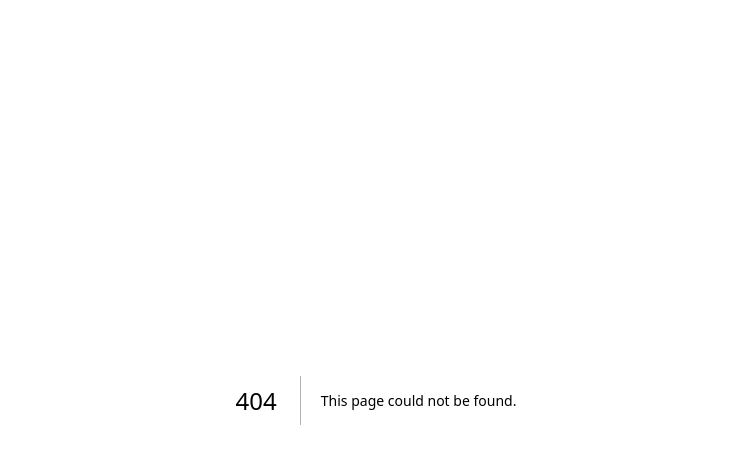
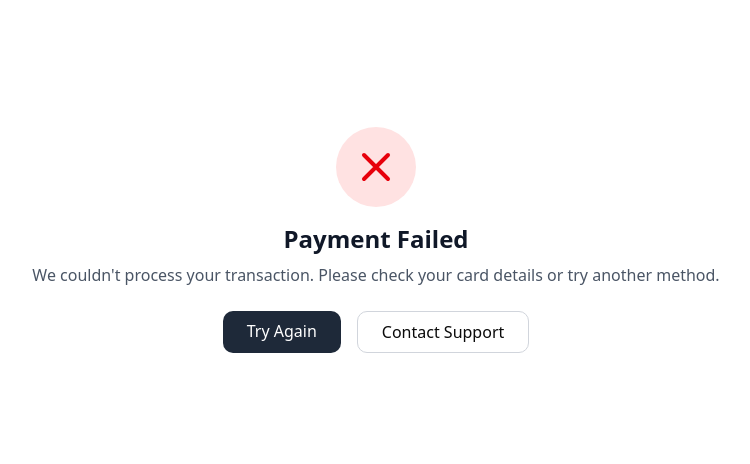
Before and after one commit to yeshewasG/starpay, a Next.js app: page /failed in a window 1280 px wide. Before the commit this address had no page. Shown: the top 464 px of the page, without its empty margins (264-1014 px from the left). Built offline with nearby package versions, Linux system fonts and the light colour scheme.

Commit message:
succes route handler

```diff
--- a/app/(home)/response/page.tsx
+++ /dev/null
@@ -1,88 +0,0 @@
-"use client";
-
-import { useSearchParams } from "next/navigation";
-import { Card, CardContent, CardHeader, CardTitle } from "@/components/ui/card";
-import { Badge } from "@/components/ui/badge";
-import { Button } from "@/components/ui/button";
-import { Separator } from "@/components/ui/separator";
-import { CheckCircle2, XCircle, AlertTriangle } from "lucide-react";
-
-export default function ResponsePage() {
-  const params = useSearchParams();
-
-  const decision = params.get("decision");
-  const reasonCode = params.get("reason_code");
-  const message = params.get("message");
-
-  const reference = params.get("reference_number");
-  const amount = params.get("auth_amount");
-  const currency = params.get("auth_currency");
-  const cardType = params.get("card_type_name");
-
-  const isSuccess = decision === "ACCEPT" && reasonCode === "100";
-
-  return (
-    <div className="max-w-[1728px] mx-auto px-6 pt-32 pb-20">
-      <div className="max-w-xl mx-auto">
-        <Card className="rounded-2xl shadow-lg">
-          <CardHeader className="flex flex-col items-center text-center gap-2">
-            {isSuccess ? (
-              <>
-                <CheckCircle2 className="w-12 h-12 text-green-600" />
-                <CardTitle className="text-2xl text-green-600">
-                  Payment Successful
-                </CardTitle>
-                <Badge className="bg-green-100 text-green-700">Approved</Badge>
-              </>
-            ) : (
-              <>
-                {decision === "REJECT" ? (
-                  <XCircle className="w-12 h-12 text-red-600" />
-                ) : (
-                  <AlertTriangle className="w-12 h-12 text-yellow-600" />
-                )}
-                <CardTitle className="text-2xl text-red-600">
-                  Payment Failed
-                </CardTitle>
-                <Badge variant="destructive">{decision ?? "UNKNOWN"}</Badge>
-              </>
-            )}
-          </CardHeader>
-
-          <CardContent className="space-y-4">
-            <Separator />
-
-            <div className="space-y-2 text-sm">
-              <Info label="Reference Number" value={reference} />
-              <Info
-                label="Amount"
-                value={amount && currency ? `${amount} ${currency}` : "—"}
-              />
-              <Info label="Card Type" value={cardType} />
-              <Info label="Message" value={message} />
-              <Info label="Reason Code" value={reasonCode} />
-            </div>
-
-            <Separator />
-
-            <Button
-              className="w-full rounded-xl"
-              onClick={() => (window.location.href = "/")}
-            >
-              Back to Home
-            </Button>
-          </CardContent>
-        </Card>
-      </div>
-    </div>
-  );
-}
-
-function Info({ label, value }: { label: string; value?: string | null }) {
-  return (
-    <div className="flex justify-between text-gray-700">
-      <span className="text-muted-foreground">{label}</span>
-      <span className="font-medium">{value || "—"}</span>
-    </div>
-  );
-}
--- /dev/null
+++ b/app/(response)/failed/page.tsx
@@ -0,0 +1,40 @@
+export default function PaymentFailed() {
+  return (
+    <div className="flex flex-col items-center justify-center min-h-[60vh] p-4 text-center">
+      <div className="bg-red-100 p-4 rounded-full mb-4">
+        <svg
+          className="w-12 h-12 text-red-600"
+          fill="none"
+          stroke="currentColor"
+          viewBox="0 0 24 24"
+        >
+          <path
+            strokeLinecap="round"
+            strokeLinejoin="round"
+            strokeWidth="2"
+            d="M6 18L18 6M6 6l12 12"
+          />
+        </svg>
+      </div>
+      <h1 className="text-2xl font-bold text-gray-900">Payment Failed</h1>
+      <p className="text-gray-600 mt-2">
+        We couldn't process your transaction. Please check your card details or
+        try another method.
+      </p>
+      <div className="flex gap-4 mt-6">
+        <a
+          href="/checkout"
+          className="px-6 py-2 bg-gray-800 text-white rounded-lg"
+        >
+          Try Again
+        </a>
+        <a
+          href="/support"
+          className="px-6 py-2 border border-gray-300 rounded-lg"
+        >
+          Contact Support
+        </a>
+      </div>
+    </div>
+  );
+}
--- /dev/null
+++ b/app/(response)/success/route.ts
@@ -0,0 +1,29 @@
+import { NextResponse } from "next/server";
+
+export async function POST(request: Request) {
+  try {
+    console.log("RESP");
+
+    const formData = await request.formData();
+    const data = Object.fromEntries(formData.entries());
+    console.log(data);
+
+    // CyberSource returns the transaction ID in the 'transaction_id' field
+    const transactionId = data.transaction_id || data.request_token || "N/A";
+
+    // We redirect to the GET version of the same page with the ID in the URL
+    // We use a script to "break out" of the iframe so the success page is full-screen
+    return new NextResponse(
+      `<html>
+        <body>
+          <script>
+            window.top.location.href = "/success/ui?tid=${transactionId}";
+          </script>
+        </body>
+      </html>`,
+      { headers: { "Content-Type": "text/html" } },
+    );
+  } catch (err) {
+    return NextResponse.redirect(new URL("/failed", request.url));
+  }
+}
--- /dev/null
+++ b/app/(response)/success/ui/page.tsx
@@ -0,0 +1,31 @@
+export default function PaymentSuccess() {
+  return (
+    <div className="flex flex-col items-center justify-center min-h-[60vh] p-4 text-center">
+      <div className="bg-green-100 p-4 rounded-full mb-4">
+        <svg
+          className="w-12 h-12 text-green-600"
+          fill="none"
+          stroke="currentColor"
+          viewBox="0 0 24 24"
+        >
+          <path
+            strokeLinecap="round"
+            strokeLinejoin="round"
+            strokeWidth="2"
+            d="M5 13l4 4L19 7"
+          />
+        </svg>
+      </div>
+      <h1 className="text-2xl font-bold text-gray-900">Payment Successful!</h1>
+      <p className="text-gray-600 mt-2">
+        Your remittance is being processed. Reference: #12345
+      </p>
+      <a
+        href="/dashboard"
+        className="mt-6 px-6 py-2 bg-blue-600 text-white rounded-lg hover:bg-blue-700"
+      >
+        Go to Dashboard
+      </a>
+    </div>
+  );
+}
```
